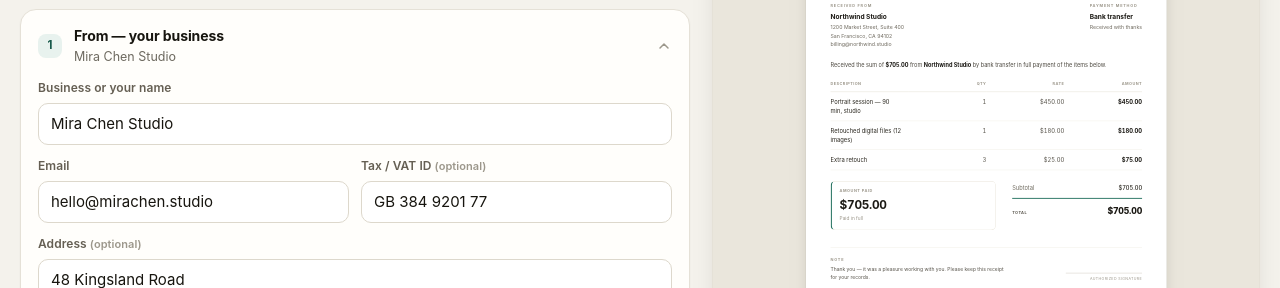
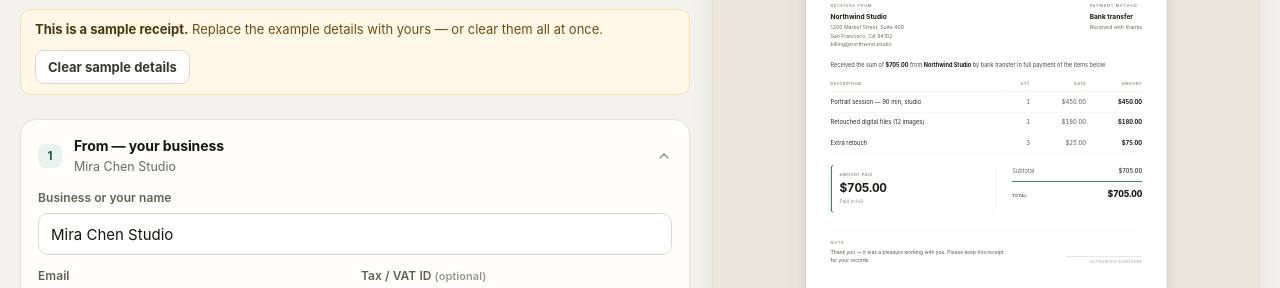
Before and after one commit to seohn0228-jpg/swiftreceipt, a plain HTML site: page index.html in a window 1280 px wide. Shown: the part 478-766 px from the top of the page. Drawn offline with Linux system fonts and the light colour scheme.

Commit message:
Guard against sample data on real receipts; widen description column
- Sample notice with one-tap 'Clear sample details'
- Export is blocked (no free PDF used) while any example detail remains
  (business/client details, Tax ID, reference, sample items, signature)
- Item table columns: description gets the space, qty 9%, rate/amount 18%

Co-Authored-By: Claude Opus 5.5 <noreply@anthropic.com>
Claude-Session: https://claude.ai/code/session_01SW3fUpPeq3ZY1asCUBoMj7

```diff
--- a/index.html
+++ b/index.html
@@ -191,6 +191,10 @@ select{
 input[type=date]{min-height:42px}
 .hint{font-size:11px;color:var(--faint);line-height:1.35}
 .hint.is-warn{color:var(--danger)}
+.sample-bar{display:flex;align-items:center;justify-content:space-between;gap:12px;flex-wrap:wrap;
+  background:#fff8e6;border:1px solid #f1dfae;border-radius:var(--radius-sm);padding:10px 14px;margin-bottom:12px;
+  font-size:13px;color:#6b4f12;line-height:1.4}
+.sample-bar b{color:#4a360c}
 
 .btn{
   display:inline-flex;align-items:center;justify-content:center;gap:8px;
@@ -443,6 +447,8 @@ input[type=date]{min-height:42px}
 .s-statement b{font-weight:700;color:#1b1914;white-space:nowrap}
 
 .s-items{width:100%;border-collapse:collapse;margin-top:26px;table-layout:fixed}
+.s-items th:nth-child(2){width:9%}
+.s-items th:nth-child(3),.s-items th:nth-child(4){width:18%}
 .s-items th{
   font-size:8.5px;font-weight:700;letter-spacing:.11em;text-transform:uppercase;color:#9c978b;
   text-align:left;padding:0 0 10px;border-bottom:1px solid #e2ddd1;vertical-align:bottom;
@@ -772,6 +778,10 @@ body.is-modal .toast.show{transform:translate(-50%,0)}
       </div>
 
       <div class="editor">
+        <div class="sample-bar" id="sampleBar" hidden>
+          <span><b>This is a sample receipt.</b> Replace the example details with yours — or clear them all at once.</span>
+          <button type="button" class="btn btn-ghost btn-sm" id="clearSample">Clear sample details</button>
+        </div>
 
         <!-- ── business ──────────────────────────────────────── -->
         <section class="card acc open" id="sec-biz">
@@ -1382,6 +1392,7 @@ body.is-modal .toast.show{transform:translate(-50%,0)}
     $('#sumClient').textContent = clean(docState.clientName) || 'Add the client';
     $('#sumItems').textContent = docState.items.length + (docState.items.length === 1 ? ' item · ' : ' items · ') + money(c.total);
     $('#sumNotes').textContent = (clean(docState.notes) ? 'Thank-you note added' : 'No note') + ' · ' + (profile.signMode === 'none' ? 'No signature' : 'Signature on');
+    updateSampleBar();
   }
 
   /* design */
@@ -1478,6 +1489,44 @@ body.is-modal .toast.show{transform:translate(-50%,0)}
     reader.readAsDataURL(file);
   }
 
+  /* ───────────── sample data ───────────── */
+  /* example details that must never reach a real receipt by accident */
+  function sampleLeft() {
+    const sp = sampleProfile(), sd = sampleDoc();
+    const left = [];
+    const same = (a, b) => clean(a) !== '' && clean(a) === clean(b);
+    if (same(profile.name, sp.name)) left.push(['business name', '[data-bind="profile.name"]']);
+    if (same(profile.email, sp.email)) left.push(['your email', '[data-bind="profile.email"]']);
+    if (same(profile.taxId, sp.taxId)) left.push(['Tax ID', '[data-bind="profile.taxId"]']);
+    if (same(profile.address, sp.address)) left.push(['your address', '[data-bind="profile.address"]']);
+    if (same(docState.clientName, sd.clientName)) left.push(['client name', '[data-bind="doc.clientName"]']);
+    if (same(docState.clientEmail, sd.clientEmail)) left.push(['client email', '[data-bind="doc.clientEmail"]']);
+    if (same(docState.clientAddress, sd.clientAddress)) left.push(['client address', '[data-bind="doc.clientAddress"]']);
+    if (same(docState.reference, sd.reference)) left.push(['reference', '[data-bind="doc.reference"]']);
+    const sampleDescs = sd.items.map(it => it.desc);
+    const idx = docState.items.findIndex(it => sampleDescs.indexOf(clean(it.desc)) !== -1);
+    if (idx !== -1) left.push(['sample items', '#items input[data-i="' + idx + '"][data-f="desc"]']);
+    if (profile.signMode === 'typed' && same(profile.signName, sp.signName)) left.push(['signature name', '[data-bind="profile.signName"]']);
+    return left;
+  }
+  function updateSampleBar() {
+    const bar = $('#sampleBar');
+    if (bar) bar.hidden = sampleLeft().length === 0;
+  }
+  function clearSample() {
+    const sp = sampleProfile(), sd = sampleDoc();
+    ['name', 'email', 'taxId', 'address'].forEach(k => { if (clean(profile[k]) === clean(sp[k])) profile[k] = ''; });
+    if (clean(profile.signName) === clean(sp.signName)) profile.signName = '';
+    ['clientName', 'clientEmail', 'clientAddress', 'reference'].forEach(k => { if (clean(docState[k]) === clean(sd[k])) docState[k] = ''; });
+    const sampleDescs = sd.items.map(it => it.desc);
+    docState.items = docState.items.filter(it => sampleDescs.indexOf(clean(it.desc)) === -1);
+    if (!docState.items.length) docState.items = [{ desc: '', qty: 1, rate: 0 }];
+    if (docState.status !== 'paid') docState.paid = 0;
+    syncEditor(); renderSheet(); persist();
+    toast('Sample details cleared — add your own.');
+    focusField('[data-bind="profile.name"]');
+  }
+
   /* ───────────── checks before export ───────────── */
   function paidProblem(c) {
     const st = docState.status;
@@ -1489,6 +1538,8 @@ body.is-modal .toast.show{transform:translate(-50%,0)}
   }
   /* returns [message, element to focus] for the first thing that would print a wrong or empty receipt */
   function exportProblem() {
+    const left = sampleLeft();
+    if (left.length) return ['Sample details are still on the receipt (' + left.map(x => x[0]).join(', ') + '). Replace them or use “Clear sample details”.', left[0][1]];
     const c = calc();
     if (!clean(profile.name)) return ['Add your business name first.', '[data-bind="profile.name"]'];
     if (!clean(docState.clientName)) return ['Add who paid you (client name) first.', '[data-bind="doc.clientName"]'];
@@ -2008,6 +2059,7 @@ body.is-modal .toast.show{transform:translate(-50%,0)}
 
     /* pro */
     $('#unlockBtn').addEventListener('click', () => openPro('upgrade'));
+    $('#clearSample').addEventListener('click', clearSample);
     $$('[data-close]').forEach(b => b.addEventListener('click', closeModals));
     $$('.modal-backdrop').forEach(b => b.addEventListener('click', e => { if (e.target === b) closeModals(); }));
     document.addEventListener('keydown', e => { if (e.key === 'Escape') closeModals(); });
```
